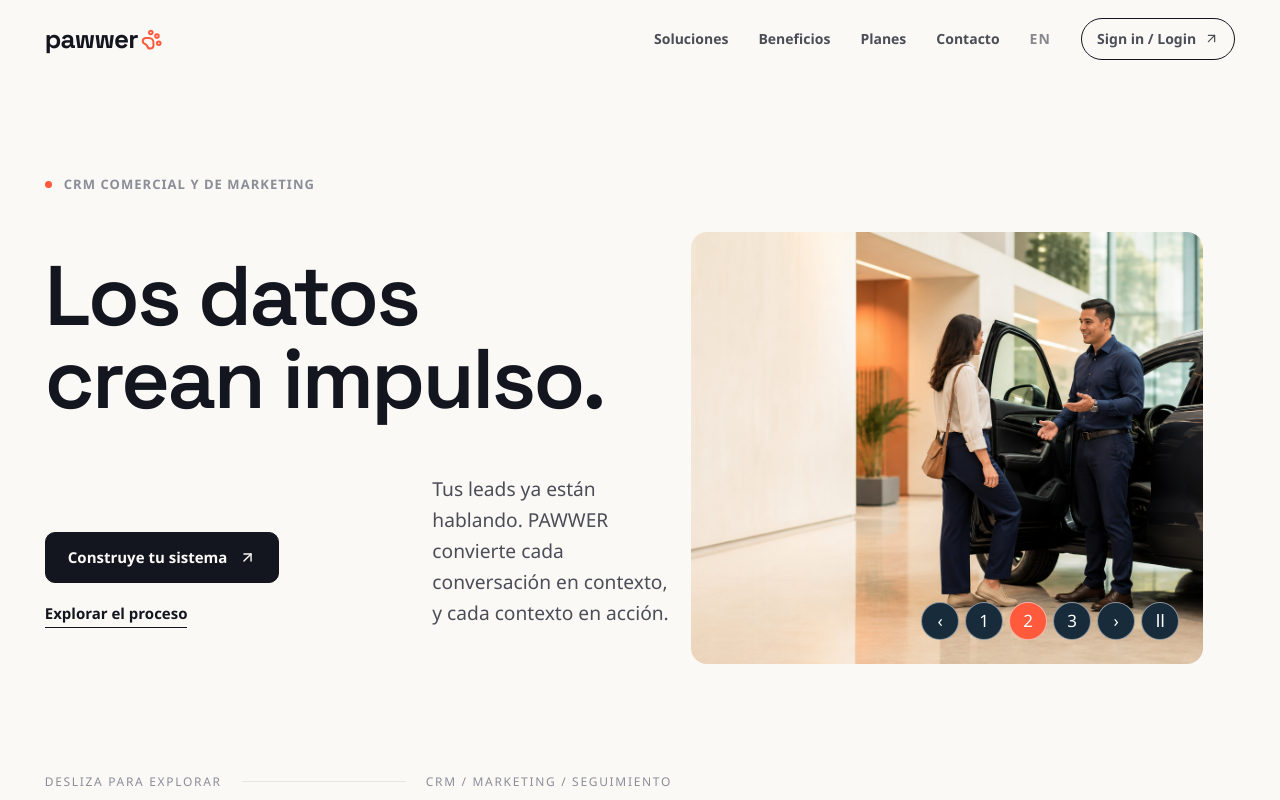
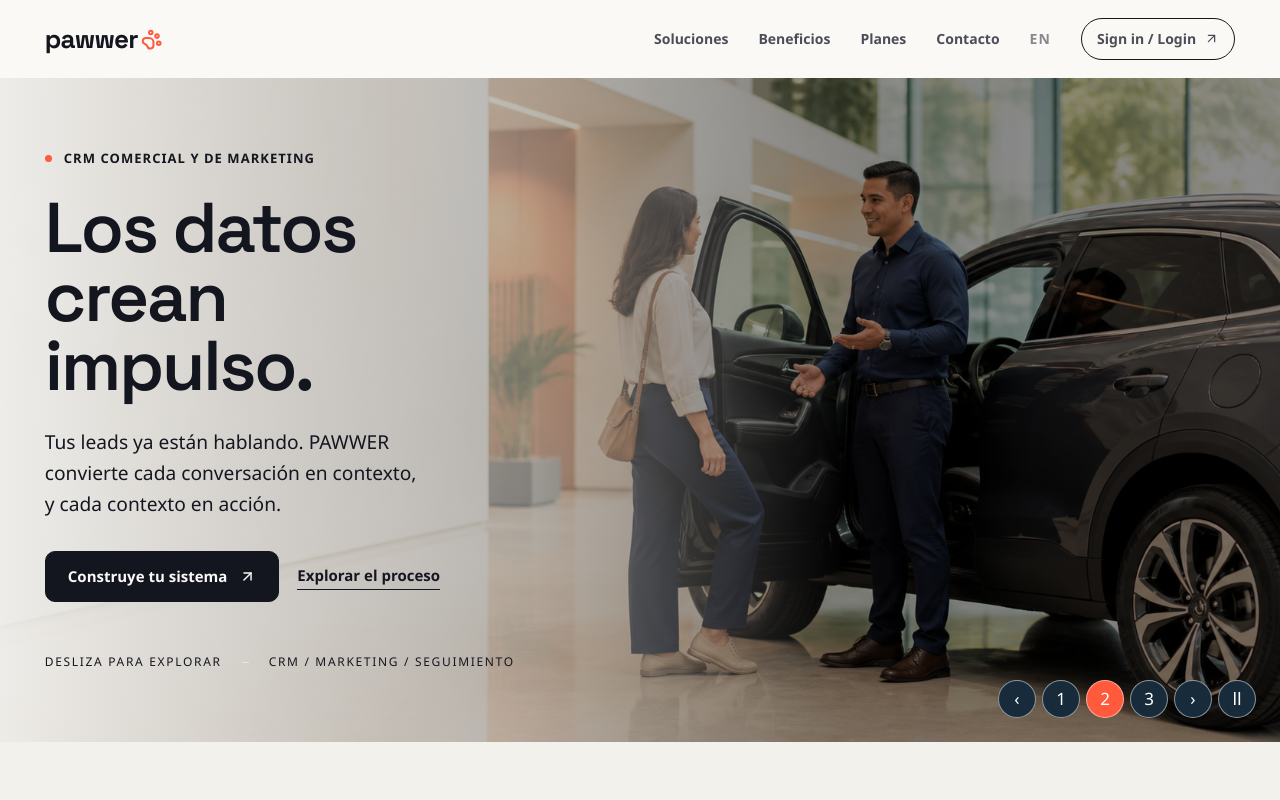
Before and after one commit to apptimgo-ux/pawwer-landing, a Next.js app: page / in a window 1280 px wide. Shown: the top 800 px of the page. Built offline with nearby package versions, Linux system fonts and the light colour scheme.

Commit message:
Restore full background hero layout

```diff
--- a/app/blocks.tsx
+++ b/app/blocks.tsx
@@ -41,7 +41,7 @@ function BlockView({ block, locale, t, settings }: { block: Block; locale: Local
   switch (block.type) {
     case 'hero':
       return (
-        <section className={`hero${block.mediaPlacement === 'background' && block.mediaType !== 'none' && (block.image || block.video) ? ` hero--background hero--${block.textTone || 'light'}` : ''}`} id={id} style={block.mediaPlacement === 'background' ? { minHeight: `${Math.min(1000, Math.max(320, block.mediaHeight || 640))}px` } : undefined}>
+        <section className={`hero${block.mediaPlacement === 'background' && block.mediaType !== 'none' && (block.image || block.video || block.slides?.length) ? ` hero--background hero--${block.textTone || 'light'}` : ''}`} id={id} style={block.mediaPlacement === 'background' ? { minHeight: `${Math.min(1000, Math.max(320, block.mediaHeight || 640))}px` } : undefined}>
           <div className="wrap hero__inner">
             <p className="hero__kicker"><i /> {block.kicker}</p>
             <h1>{block.h1a} {block.h1b}</h1>
--- a/content/en.json
+++ b/content/en.json
@@ -118,6 +118,8 @@
       "metaLeft": "Scroll to explore",
       "metaRight": "CRM / Marketing / Follow-up",
       "mediaType": "image",
+      "mediaPlacement": "background",
+      "textTone": "dark",
       "image": "",
       "video": "",
       "poster": "",
--- a/content/es.json
+++ b/content/es.json
@@ -118,6 +118,8 @@
       "metaLeft": "Desliza para explorar",
       "metaRight": "CRM / Marketing / Seguimiento",
       "mediaType": "image",
+      "mediaPlacement": "background",
+      "textTone": "dark",
       "image": "",
       "video": "",
       "poster": "",
```
